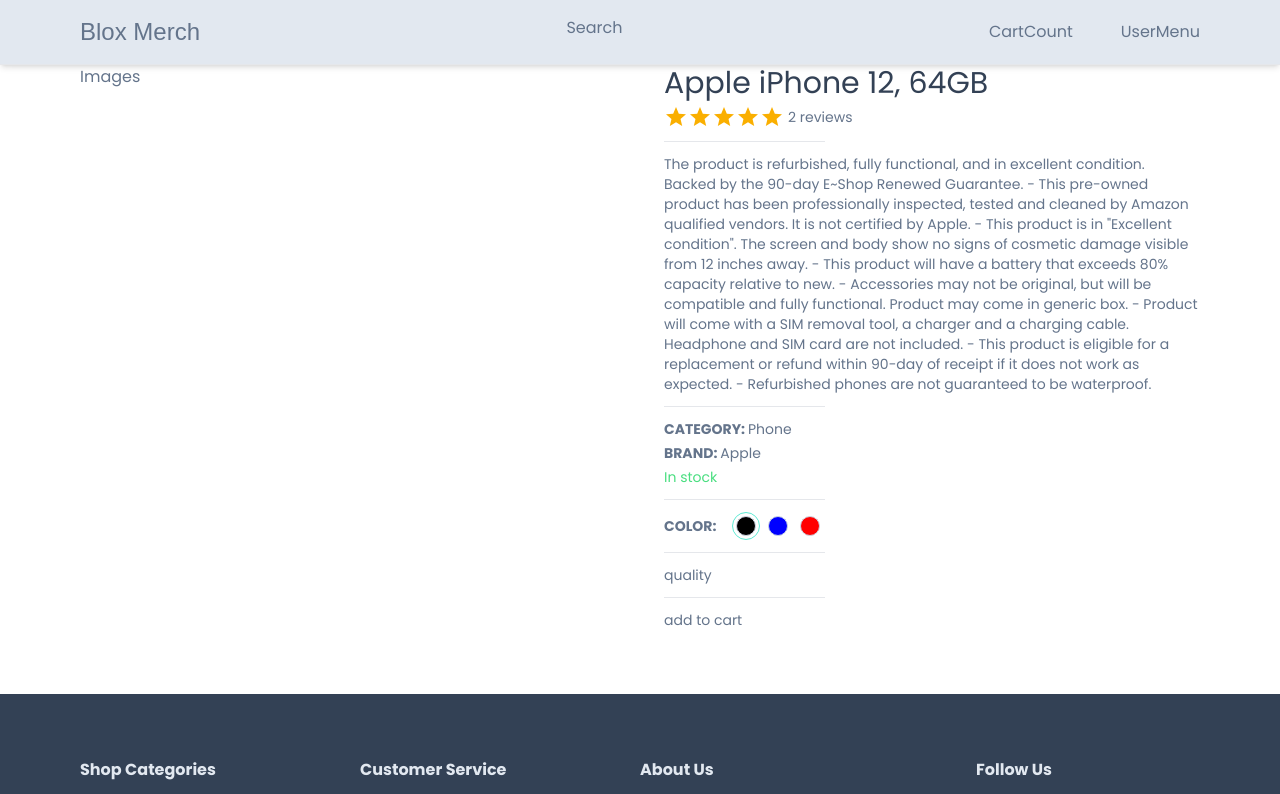
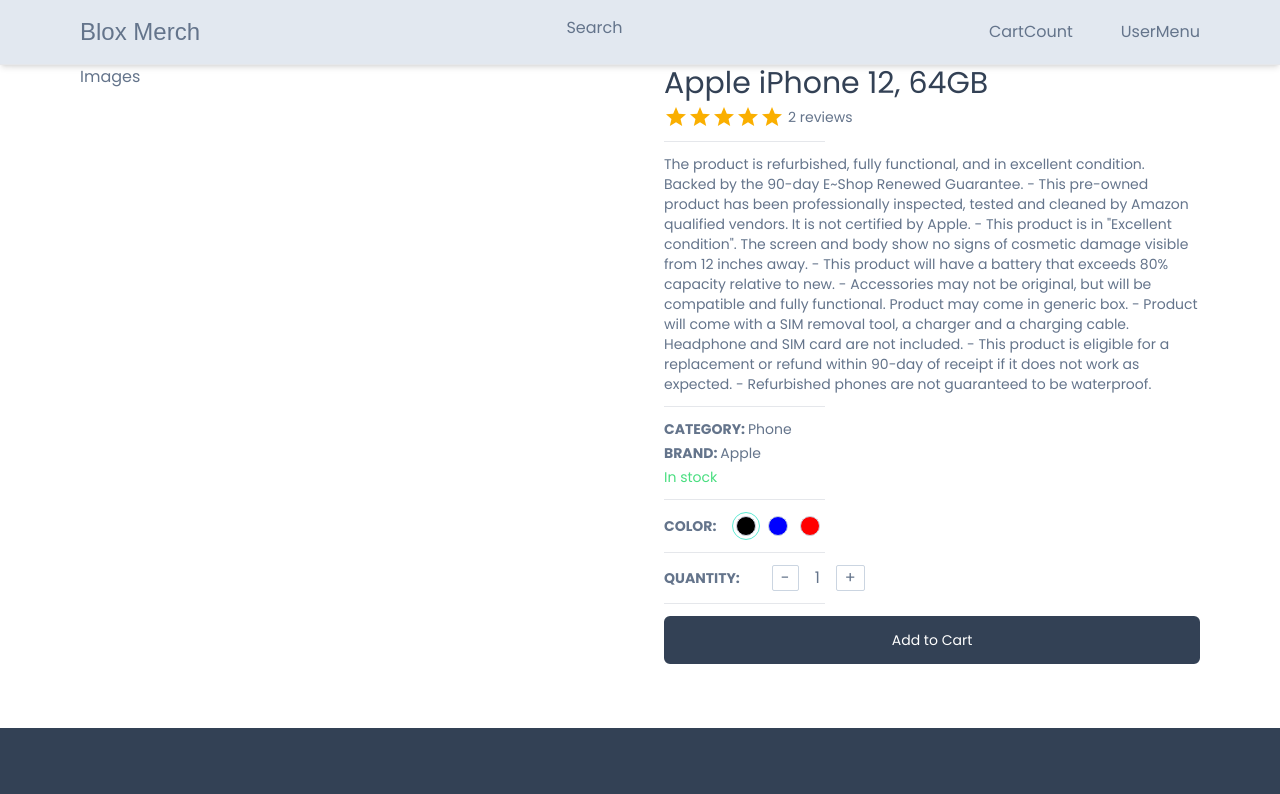
Before and after one commit to TEMIYORES/Blox-Merch, a Next.js app: page /product/1 in a window 1280 px wide. Shown: the top 794 px of the page. Built offline with nearby package versions, Linux system fonts and the light colour scheme; a web font is replaced by a local one.

Commit message:
add to cart button, quantity button

```diff
--- /dev/null
+++ b/app/components/Button.tsx
@@ -0,0 +1,37 @@
+import React from "react";
+import { IconType } from "react-icons";
+type buttonType = {
+  label: string;
+  disabled?: boolean;
+  outline?: boolean;
+  small?: boolean;
+  custom?: string;
+  Icon?: IconType;
+  onClick: (e: React.MouseEvent<HTMLButtonElement>) => void;
+};
+const Button: React.FC<buttonType> = ({
+  label,
+  disabled,
+  outline,
+  small,
+  Icon,
+  custom,
+}) => {
+  return (
+    <button
+      disabled={disabled}
+      className={`disabled:opacity-70 disabled:cursor-not-allowed rounded-md hover:opacity-80 transition w-full border-slate-700 flex items-center justify-center gap-2 ${
+        outline ? "bg-white text-slate-700" : "bg-slate-700 text-white"
+      } ${
+        small
+          ? "text-sm font-light py-1 px-2 border-[1px]"
+          : "text-md py-3 px-4 border-2"
+      } ${custom && custom}`}
+    >
+      {Icon && <Icon size={24} />}
+      {label}
+    </button>
+  );
+};
+
+export default Button;
--- /dev/null
+++ b/app/components/products/SetQuantity.tsx
@@ -0,0 +1,32 @@
+import { cartProductType } from "@/app/product/[productId]/ProductDetails";
+import React from "react";
+type setQtyType = {
+  isCartCounter?: Boolean;
+  cartProduct: cartProductType;
+  handleQtyIncrease: () => void;
+  handleQtydecrease: () => void;
+};
+const btnStyles = "border-[1.2px] border-slate-300 px-2 rounded-sm";
+const SetQuantity: React.FC<setQtyType> = ({
+  isCartCounter,
+  cartProduct,
+  handleQtyIncrease,
+  handleQtydecrease,
+}) => {
+  return (
+    <div className="flex gap-8 items-center">
+      {isCartCounter ? null : <div className="font-semibold">QUANTITY:</div>}
+      <div className="flex gap-4 items-center text-base">
+        <button className={btnStyles} onClick={handleQtydecrease}>
+          -
+        </button>
+        <div>{cartProduct.quantity}</div>
+        <button className={btnStyles} onClick={handleQtyIncrease}>
+          +
+        </button>
+      </div>
+    </div>
+  );
+};
+
+export default SetQuantity;
--- a/app/product/[productId]/ProductDetails.tsx
+++ b/app/product/[productId]/ProductDetails.tsx
@@ -1,5 +1,7 @@
 "use client";
+import Button from "@/app/components/Button";
 import SetColor from "@/app/components/products/SetColor";
+import SetQuantity from "@/app/components/products/SetQuantity";
 import { Rating } from "@mui/material";
 import React, { useCallback, useState } from "react";
 type ProductDetails = {
@@ -25,7 +27,7 @@
 };
 const ProductDetails = (props: ProductDetails) => {
   const { product } = props;
-  const [cartProduct, setCardProduct] = useState<cartProductType>({
+  const [cartProduct, setCartProduct] = useState<cartProductType>({
     id: product.id,
     name: product.name,
     description: product.description,
@@ -37,13 +39,29 @@
   });
   const handleColorSet = useCallback(
     (value: selectedImgType) => {
-      setCardProduct((prev) => {
+      setCartProduct((prev) => {
         return { ...prev, selectImg: value };
       });
     },
     [cartProduct.selectImg]
   );
-
+  const handleQtyIncrease = useCallback(() => {
+    if (cartProduct.quantity === 99) {
+      return;
+    }
+    setCartProduct((prev) => {
+      return { ...prev, quantity: prev.quantity++ };
+    });
+  }, [cartProduct]);
+  console.log(cartProduct.quantity);
+  const handleQtydecrease = useCallback(() => {
+    if (cartProduct.quantity === 1) {
+      return;
+    }
+    setCartProduct((prev) => {
+      return { ...prev, quantity: prev.quantity-- };
+    });
+  }, [cartProduct]);
   const productRating =
     product.reviews.reduce(
       (accumulator: number, item: any) => accumulator + item.rating,
@@ -81,9 +99,14 @@
           handleColorSet={handleColorSet}
         />
         <Horizontal />
-        <div>quality</div>
+        <SetQuantity
+          cartProduct={cartProduct}
+          isCartCounter={false}
+          handleQtyIncrease={handleQtyIncrease}
+          handleQtydecrease={handleQtydecrease}
+        />
         <Horizontal />
-        <div>add to cart</div>
+        <Button label="Add to Cart" onClick={() => {}} />
       </div>
     </div>
   );
```
